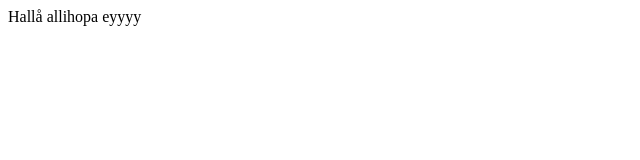
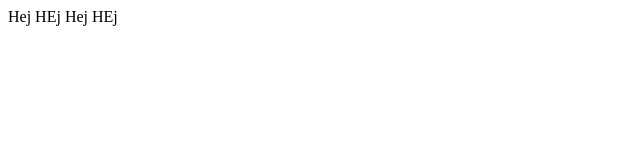
Before and after one commit to razmataz100/Frontend-1, a plain HTML site: page index.html in a window 1280 px wide. Shown: the full height of the page, 0-640 px from the left. Drawn offline with Linux system fonts and the light colour scheme.

Commit message:
testing to push some changes

```diff
--- a/index.html
+++ b/index.html
@@ -6,6 +6,9 @@
     <title>Document</title>
 </head>
 <body>
-Hallå allihopa eyyyy
+Hej
+HEj
+Hej
+HEj
 </body>
 </html>
```
